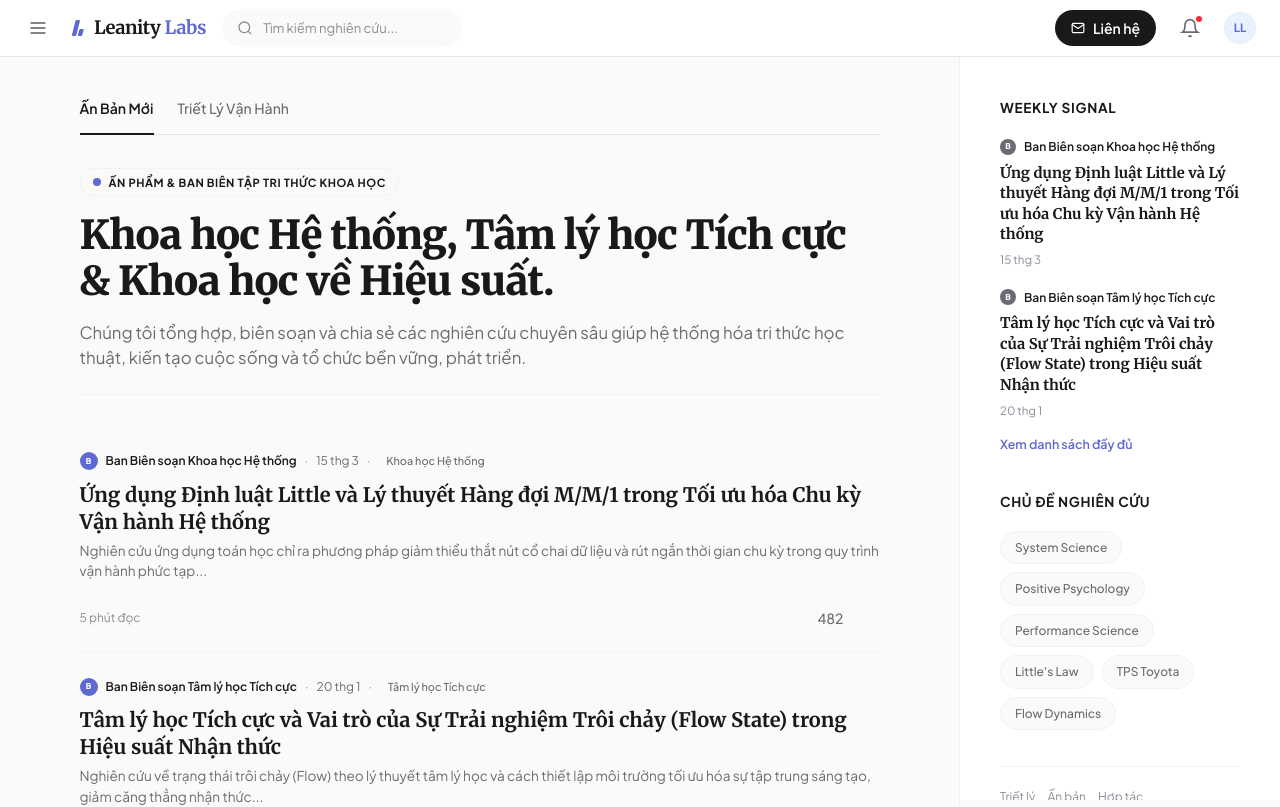
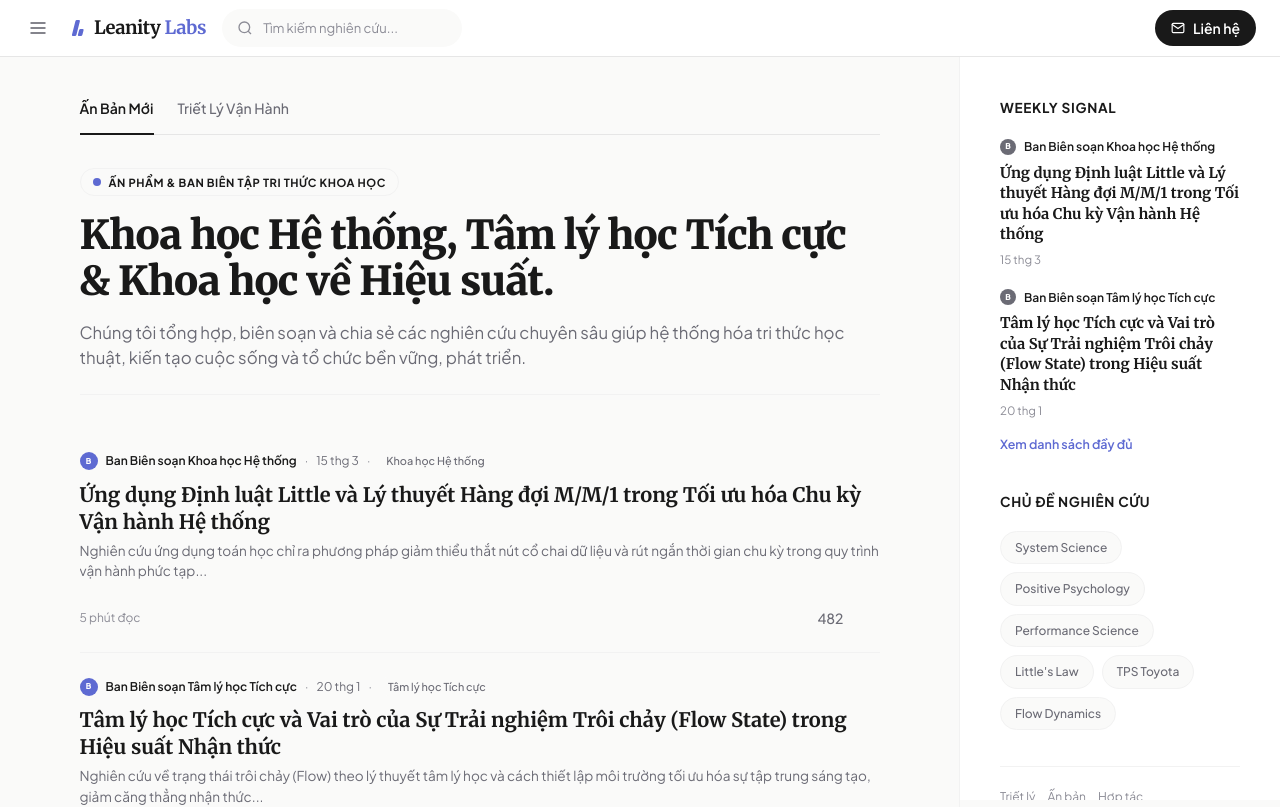
Before and after one commit to steven-baovo/leanity-labs, a Next.js app: page / in a window 1280 px wide. Shown: the top 807 px of the page. Built offline with nearby package versions, Linux system fonts and the light colour scheme; no server answers.

Commit message:
style: remove notification bell and avatar placeholder from header

```diff
--- a/src/components/Header.tsx
+++ b/src/components/Header.tsx
@@ -54,18 +54,6 @@ export default function Header() {
           </svg>
           <span>Liên hệ</span>
         </Link>
-
-        <button className="relative flex items-center justify-center p-1 text-text-secondary transition hover:text-text-primary" aria-label="Xem thông báo ấn bản mới" title="Thông báo">
-          <svg className="w-5 h-5" viewBox="0 0 24 24" fill="none" stroke="currentColor" strokeWidth="2">
-            <path d="M18 8A6 6 0 0 0 6 8c0 7-3 9-3 9h18s-3-2-3-9"></path>
-            <path d="M13.73 21a2 2 0 0 1-3.46 0"></path>
-          </svg>
-          <span className="absolute top-[2px] right-[2px] w-[6px] h-[6px] bg-red-500 rounded-full"></span>
-        </button>
-
-        <div className="w-8 h-8 rounded-full overflow-hidden cursor-pointer border border-border-dark" title="Ban thư ký Học thuật Leanity Labs">
-          <span className="w-full h-full bg-[#e8f3ff] text-primary font-sans text-[0.72rem] font-bold flex items-center justify-center">LL</span>
-        </div>
       </div>
     </header>
   );
```
